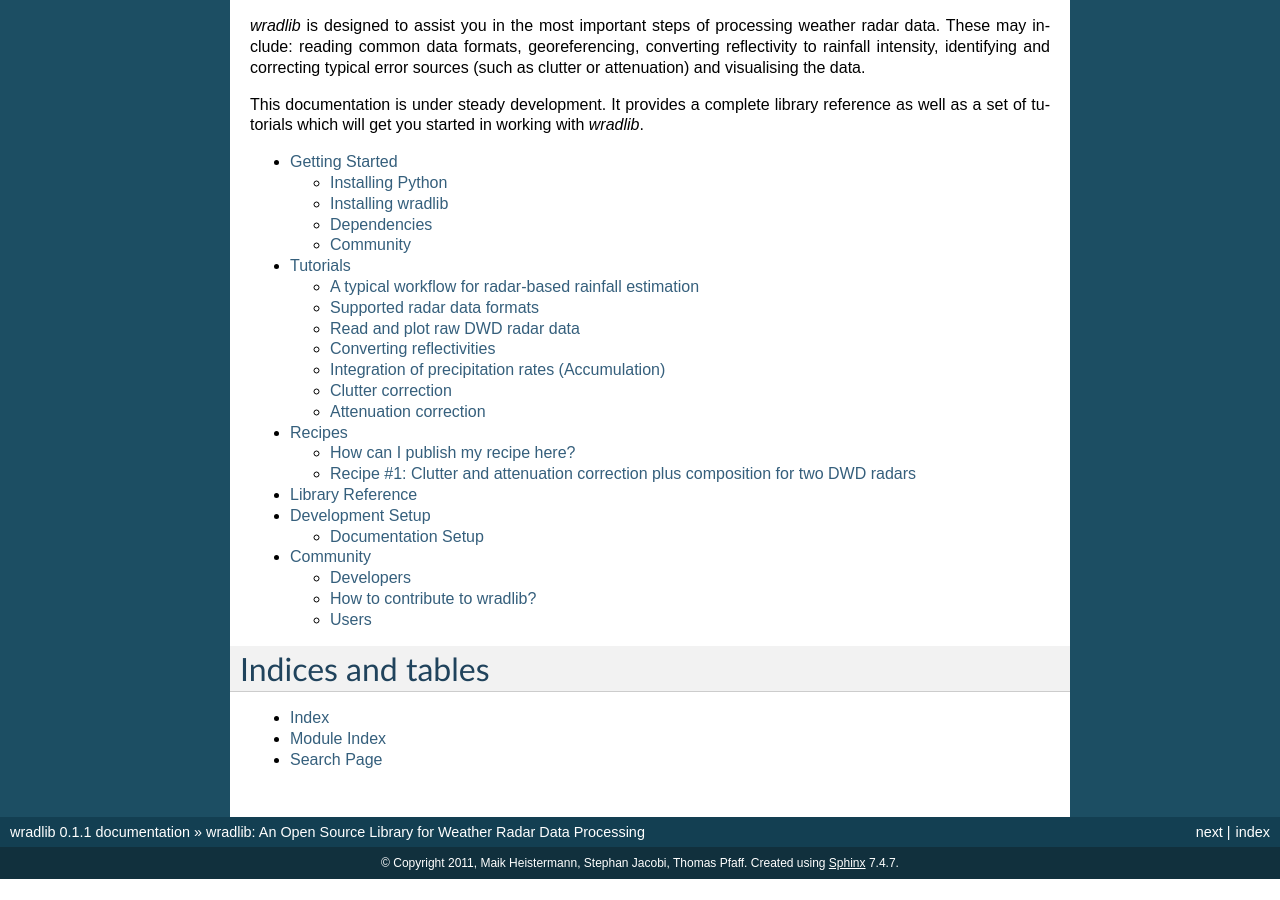
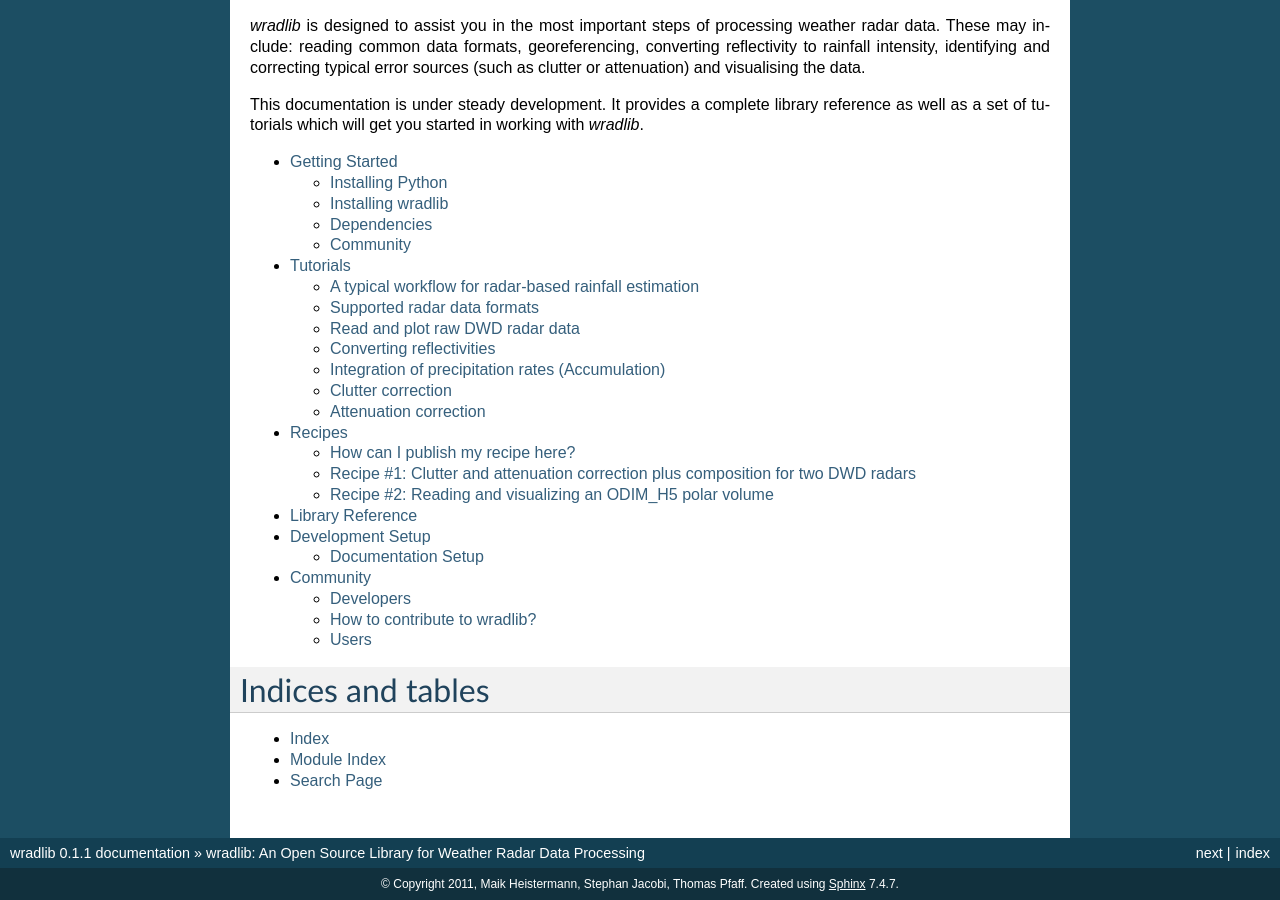
Before and after one commit to wradlib/wradlib-docs, a Sphinx documentation site: the page built from source/index.rst, in a window 1280 px wide and 900 px high, scrolled down 581 px. Built offline with Sphinx 7.4.7, drawn with Linux system fonts in a browser that asks for light colours; formulas are drawn with MathJax 3; before the commit the page ends 1460 px from its top, so only the background shows below that; some of the changed lines change nothing that is shown.

Commit message:
DOC: added recipe2 about readling and plotting an ODIM_h5 polar volume.

```diff
--- a/source/recipes.rst
+++ b/source/recipes.rst
@@ -34,3 +34,17 @@
 `Download required data <http://bitbucket.org/wradlib/wradlib/src/default/examples/data/recipe1_data.zip>`_
 
 .. note:: In order to run the recipe code, you need to place the extract the sample data into a directory ``/recipe1_data/`` relative to the location of the recipe script.
+
+
+Recipe #2: Reading and visualizing an ODIM_H5 polar volume
+----------------------------------------------------------
+
+This recipe shows how extract the polar volume data from an ODIM_H5 hdf5 file (KNMI example file from OPERA), contruct a 3-dimensional Cartesian volume and produce a diagnostic plot. The challenge for this file is that for each elevation angle, the scan strategy is different.
+
+.. image:: images/recipe2_fig1.png
+
+`Download source <http://bitbucket.org/wradlib/wradlib/src/default/examples/recipe1_clutter_attenuation_composition.py>`_
+
+`Download required data <http://bitbucket.org/wradlib/wradlib/src/default/examples/data/knmi_polar_volume.h5>`_
+
+.. note:: In order to run the recipe code, you need to place the extract the sample data into a directory ``/recipe1_data/`` relative to the location of the recipe script.
```
